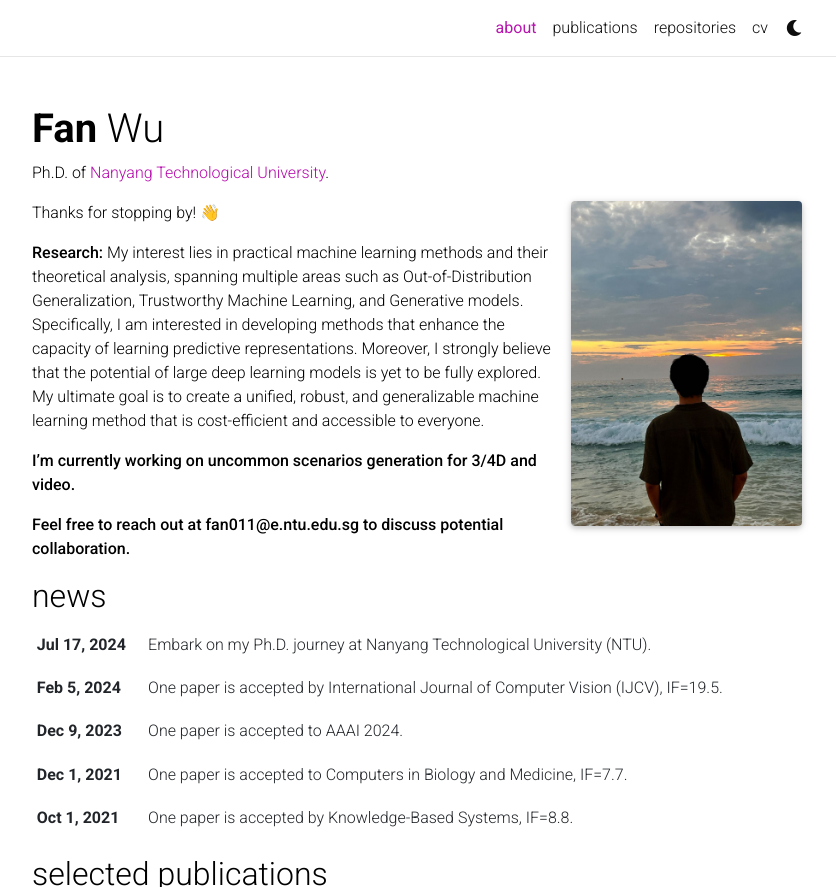
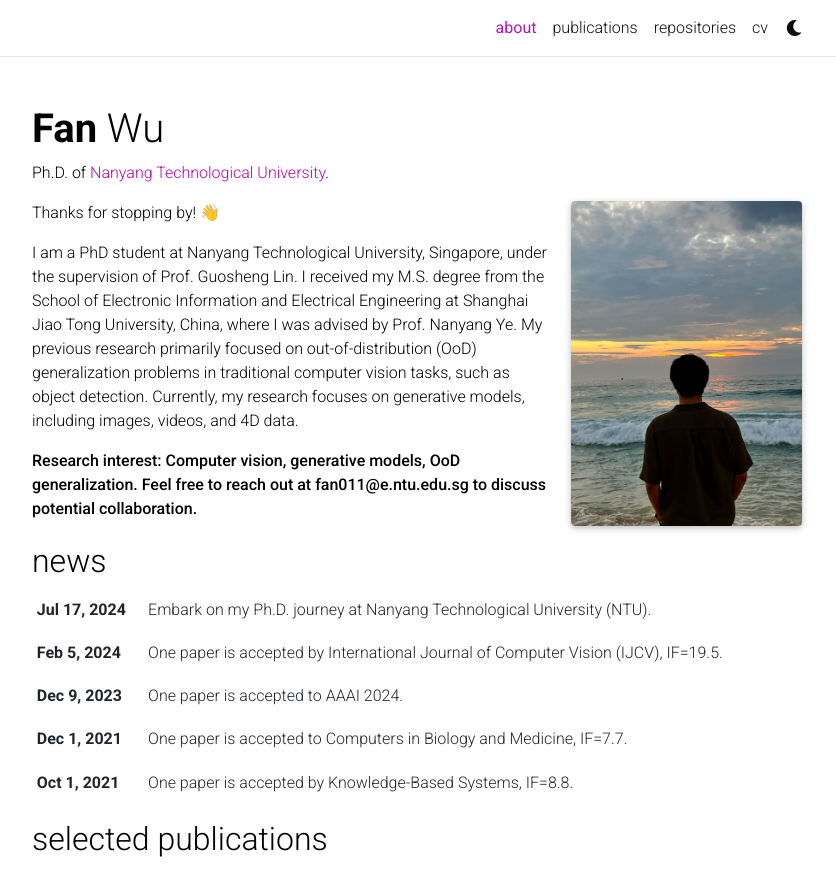
Before and after one commit to wufan-cse/wufan-cse.github.io, a Jekyll site: the page built from _pages/about.md, in a window 1280 px wide and 1292 px high, cut to the strip 0-887 px from the top of the window. Shown: the whole strip, without its empty margins (223-1059 px from the left). Built offline with Jekyll 4.4.1, drawn with Linux system fonts in a browser that asks for light colours; full-size pictures stand in for the smaller copies a plugin makes; emoji names are drawn with the system emoji font; comment, search, counter and statistics services are not loaded; a style sheet for code colours, icons or effects is not loaded.

Commit message:
Update about.md

```diff
--- a/_pages/about.md
+++ b/_pages/about.md
@@ -18,11 +18,9 @@ social: true  # includes social icons at the bottom of the page
 
 Thanks for stopping by! :wave:
 
-<strong>Research:</strong>
-My interest lies in practical machine learning methods and their theoretical analysis, spanning multiple areas such as Out-of-Distribution Generalization, Trustworthy Machine Learning, and Generative models. Specifically, I am interested in developing methods that enhance the capacity of learning predictive representations. Moreover, I strongly believe that the potential of large deep learning models is yet to be fully explored. My ultimate goal is to create a unified, robust, and generalizable machine learning method that is cost-efficient and accessible to everyone.
+I am a PhD student at Nanyang Technological University, Singapore, under the supervision of Prof. Guosheng Lin. I received my M.S. degree from the School of Electronic Information and Electrical Engineering at Shanghai Jiao Tong University, China, where I was advised by Prof. Nanyang Ye. My previous research primarily focused on out-of-distribution (OoD) generalization problems in traditional computer vision tasks, such as object detection. Currently, my research focuses on generative models, including images, videos, and 4D data.
 
-<strong>I'm currently working on uncommon scenarios generation for 3/4D and video.</strong>
-
+<strong>Research interest: Computer vision, generative models, OoD generalization.</strong>
 <strong>Feel free to reach out at fan011@e.ntu.edu.sg to discuss potential collaboration.</strong>
 
 <!-- Write your biography here. Tell the world about yourself. Link to your favorite [subreddit](http://reddit.com). You can put a picture in, too. The code is already in, just name your picture `prof_pic.jpg` and put it in the `img/` folder.
```
